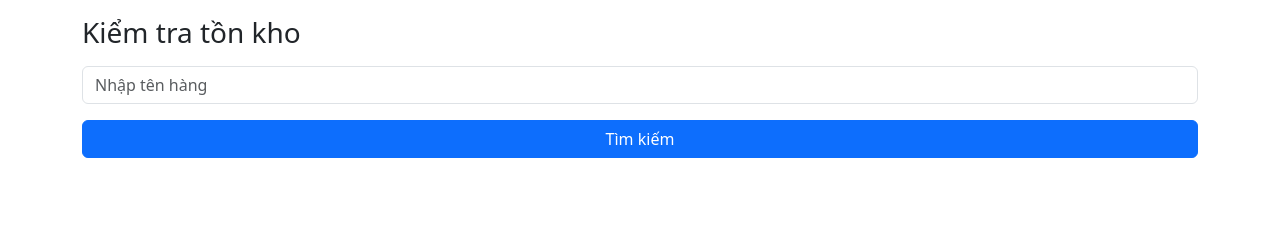
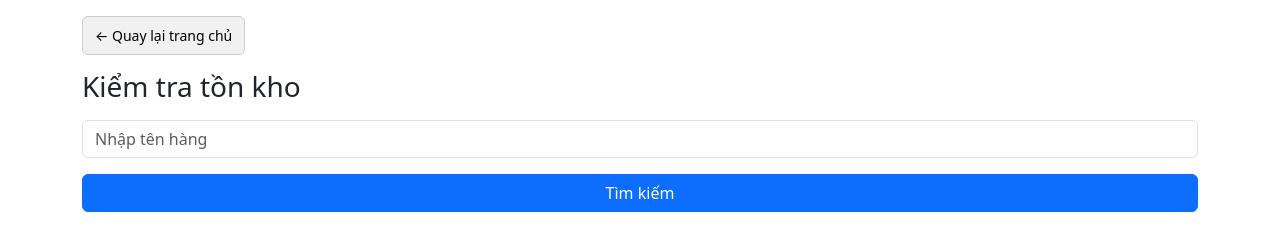
Before and after one commit to lehuulong1611-tech/cuonghuong-api, a website: page tonkho.html in a window 1280 px wide. Drawn offline with nearby package versions, Linux system fonts and the light colour scheme; no server answers.

Commit message:
Update tonkho.html

```diff
--- a/tonkho.html
+++ b/tonkho.html
@@ -7,7 +7,21 @@
     <link href="https://cdn.jsdelivr.net/npm/bootstrap@5.3.3/dist/css/bootstrap.min.css" rel="stylesheet">
 </head>
 <body class="container mt-3">
-
+<div style="margin-bottom:15px;">
+    <a href="index.html"
+       style="
+           display:inline-block;
+           padding:8px 12px;
+           background:#f1f1f1;
+           border:1px solid #ccc;
+           border-radius:6px;
+           text-decoration:none;
+           color:black;
+           font-size:14px;
+       ">
+        ← Quay lại trang chủ
+    </a>
+</div>
     <h3 class="mb-3">Kiểm tra tồn kho</h3>
 
     <input type="text" id="search" class="form-control mb-3" placeholder="Nhập tên hàng">
```
